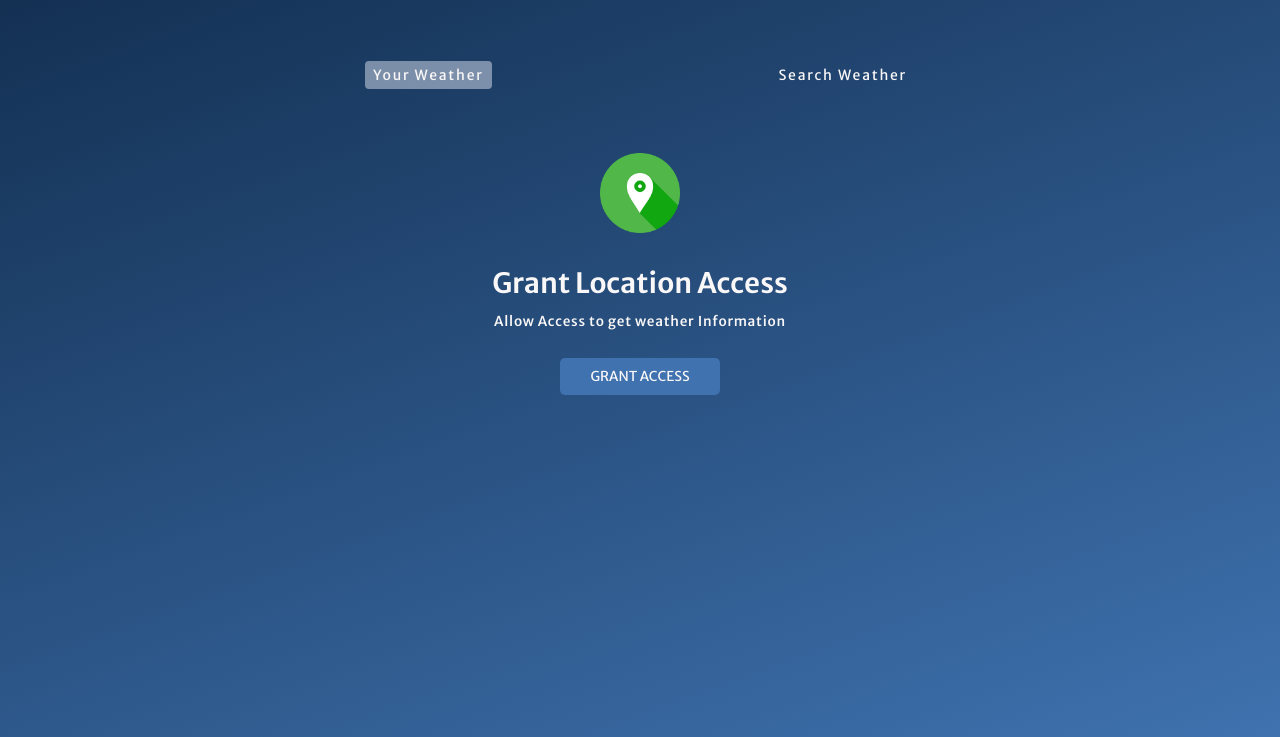
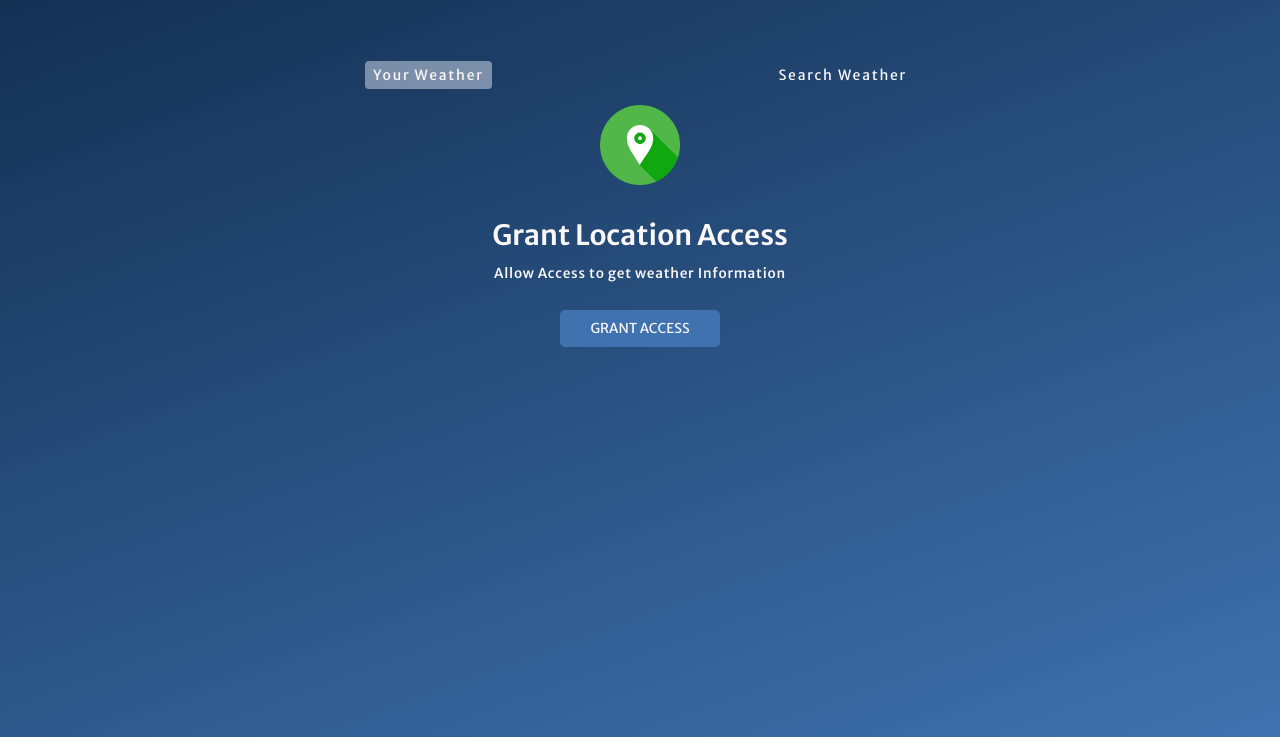
Before and after one commit to deepesh11yadav/weather-application-, a plain HTML site: page index.html in a window 1280 px wide. Shown: the part 63-800 px from the top of the page. Drawn offline with Linux system fonts and the light colour scheme.

Commit message:
Update main.css

```diff
--- a/main.css
+++ b/main.css
@@ -47,7 +47,7 @@ h1 {
 }
 
 .weather-container{
-    margin-block:4rem;
+    margin-block:1rem;
     bottom: 50%;
     overflow-y: hidden;
     overflow-x: hidden;
```
